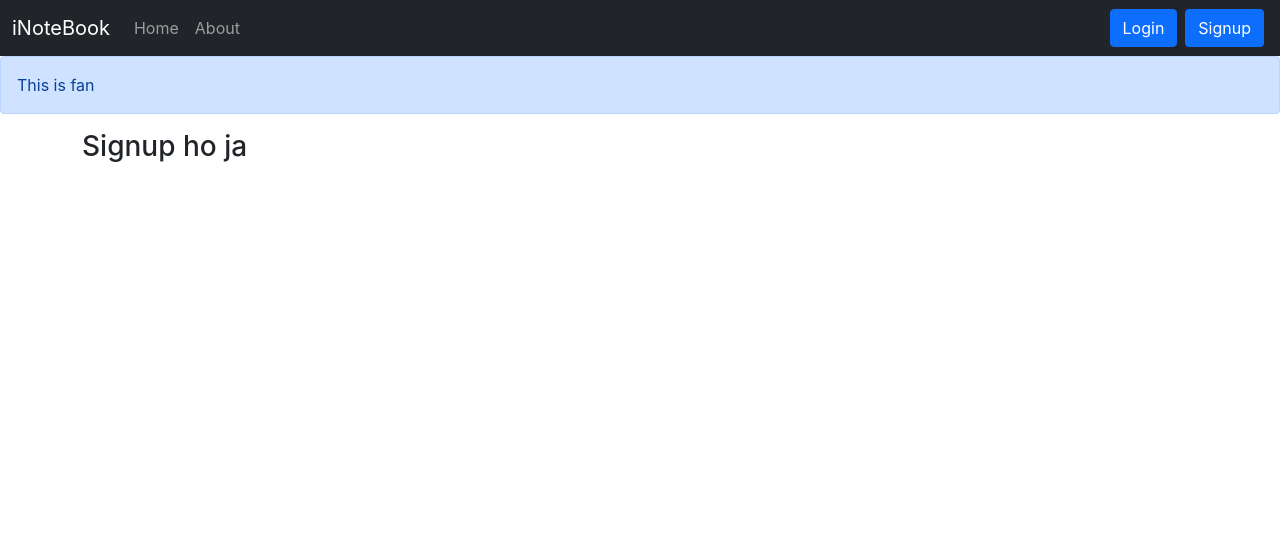
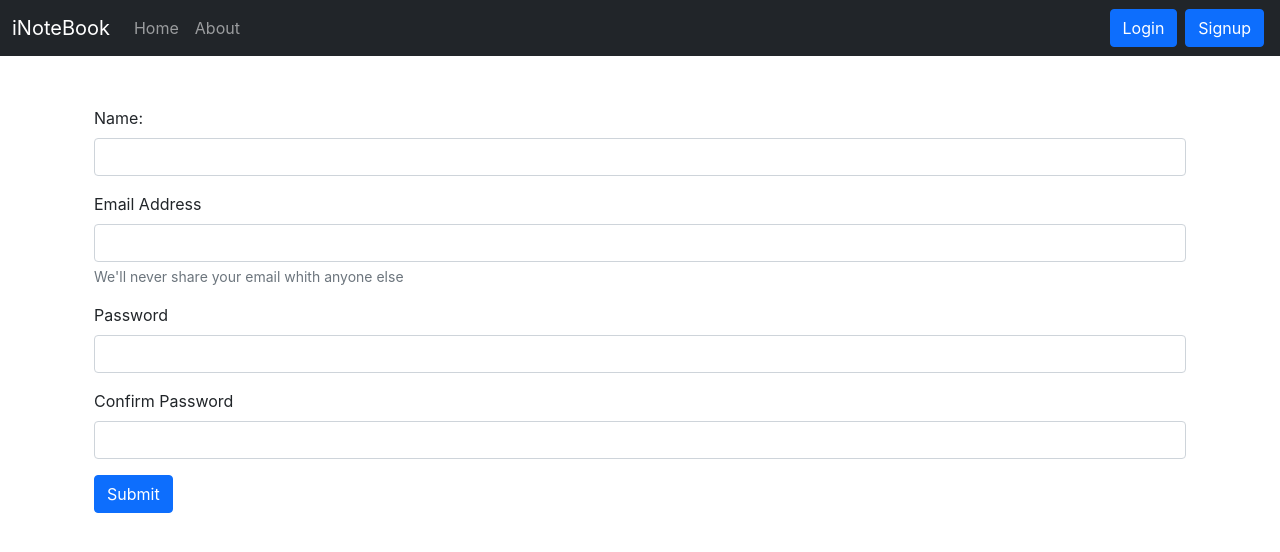
Before and after one commit to Shabbir414/CRUDprojectCH, a React (Create React App) app in the folder inotebook/: page /signup in a window 1280 px wide. Shown: the top 552 px of the page. Built offline with nearby package versions, Linux system fonts and the light colour scheme.

Commit message:
alerts commplete

```diff
--- a/inotebook/src/App.js
+++ b/inotebook/src/App.js
@@ -7,26 +7,37 @@ import NoteState from "./context/notes/NoteState";
 import Alert from "./components/Alert";
 import Login from "./components/Login";
 import Signup from "./components/Signup";
+import { useState } from "react";
 
 function App() {
+  const [alert, setAlert] = useState(null);
+  const showAlert = (message, type) => {
+    setAlert({
+      msg: message,
+      type: type,
+    });
+    setTimeout(() => {
+      setAlert(null);
+    }, 1500);
+  };
   return (
     <>
       <NoteState>
         <Router>
           <Navbar />
-          <Alert message="This is fan" />
+          <Alert alert={alert} />
           <div className="container">
             <Route exact path="/">
-              <Home />
+              <Home showAlert={showAlert} />
             </Route>
             <Route exact path="/about">
               <About />
             </Route>
             <Route exact path="/login">
-              <Login />
+              <Login showAlert={showAlert} />
             </Route>
             <Route exact path="/signup">
-              <Signup />
+              <Signup showAlert={showAlert} />
             </Route>
           </div>
         </Router>
--- a/inotebook/src/components/AddNote.js
+++ b/inotebook/src/components/AddNote.js
@@ -3,7 +3,7 @@ import { useContext } from "react";
 import { useState } from "react";
 import noteContext from "../context/notes/noteContext";
 
-const AddNote = () => {
+const AddNote = (props) => {
   const context = useContext(noteContext);
   const { addNote } = context;
 
@@ -12,6 +12,7 @@ const AddNote = () => {
     e.preventDefault();
     addNote(note.title, note.description, note.tag);
     setNote({ title: "", description: "", tag: "" });
+    props.showAlert("Added Successfuly", "success");
   };
   const onChange = (e) => {
     setNote({ ...note, [e.target.name]: e.target.value });
--- a/inotebook/src/components/Alert.js
+++ b/inotebook/src/components/Alert.js
@@ -1,13 +1,27 @@
 import React from "react";
 
-const Alert = (props) => {
+function Alert(props) {
+  const capitalize = (word) => {
+    if (word === "danger") {
+      word = "error";
+    }
+    const lower = word.toLowerCase();
+    return lower.charAt(0).toUpperCase() + lower.slice(1);
+  };
   return (
-    <>
-      <div className="alert alert-primary" role={"alert"}>
-        {props.message}
-      </div>
-    </>
+    <div style={{ height: "50px" }}>
+      {props.alert && (
+        <div
+          className={`
+              alert alert-${props.alert.type} alert-dismissible fade show
+            `}
+          role="alert"
+        >
+          <strong>{capitalize(props.alert.type)}</strong>: {props.alert.msg}
+        </div>
+      )}
+    </div>
   );
-};
+}
 
 export default Alert;
--- a/inotebook/src/components/Home.js
+++ b/inotebook/src/components/Home.js
@@ -2,10 +2,11 @@
 
 import Notes from "./Notes";
 
-const Home = () => {
+const Home = (props) => {
+  const { showAlert } = props;
   return (
     <div>
-      <Notes />
+      <Notes showAlert={showAlert} />
     </div>
   );
 };
--- a/inotebook/src/components/Login.js
+++ b/inotebook/src/components/Login.js
@@ -23,8 +23,9 @@ const Login = (props) => {
       // Save the auth token and redirect
       localStorage.setItem("token", json.authtoken);
       history.push("/");
+      props.showAlert("loggedin succesfully", "success");
     } else {
-      alert("Invalid credentials");
+      props.showAlert("invalid credentionls", "danger");
     }
   };
   const onChange = (e) => {
--- a/inotebook/src/components/Noteitem.js
+++ b/inotebook/src/components/Noteitem.js
@@ -16,6 +16,7 @@ const Noteitem = (props) => {
             className="far fa-trash-alt mx-2"
             onClick={() => {
               deleteNote(note._id);
+              props.showAlert("Deletes successfuly", "success");
             }}
           ></i>
           <i
--- a/inotebook/src/components/Notes.js
+++ b/inotebook/src/components/Notes.js
@@ -3,7 +3,7 @@ import noteContext from "../context/notes/noteContext";
 import Noteitem from "./Noteitem";
 import AddNote from "./AddNote";
 
-const Notes = () => {
+const Notes = (props) => {
   const context = useContext(noteContext);
   const { notes, getNotes, editNote } = context;
   useEffect(() => {
@@ -36,6 +36,7 @@ const Notes = () => {
     editNote(note.id, note.etitle, note.edescription, note.etag);
     //e.preventDefault();
     refClose.current.click();
+    props.showAlert("Updated Successfully", "success");
   };
   const onChange = (e) => {
     setNote({ ...note, [e.target.name]: e.target.value });
@@ -43,7 +44,7 @@ const Notes = () => {
 
   return (
     <>
-      <AddNote />
+      <AddNote showAlert={props.showAlert} />
       <button
         ref={ref}
         type="button"
@@ -155,7 +156,12 @@ const Notes = () => {
         </div>
         {notes.map((note) => {
           return (
-            <Noteitem key={note._id} updateNote={updateNote} note={note} />
+            <Noteitem
+              key={note._id}
+              updateNote={updateNote}
+              showAlert={props.showAlert}
+              note={note}
+            />
           );
         })}
       </div>
--- a/inotebook/src/components/Signup.js
+++ b/inotebook/src/components/Signup.js
@@ -1,9 +1,112 @@
-import React from "react";
+import React, { useState } from "react";
+import { useHistory } from "react-router-dom";
 
-const Signup = () => {
+const Signup = (props) => {
+  const [credentials, setCredentials] = useState({
+    name: "",
+    email: "",
+    password: "",
+    cpassword: "",
+  });
+  let history = useHistory();
+
+  const handleSubmit = async (e) => {
+    e.preventDefault();
+    const { name, email, password } = credentials;
+    const response = await fetch("http://localhost:5000/api/auth/creatuser", {
+      method: "POST",
+      headers: {
+        "Content-Type": "application/json",
+      },
+      body: JSON.stringify({
+        name,
+        email,
+        password,
+      }),
+    });
+    const json = await response.json();
+    console.log(json);
+    if (json.success) {
+      // Save the auth token and redirect
+      localStorage.setItem("token", json.authtoken);
+      history.push("/");
+      props.showAlert("account created succesfully", "success");
+    } else {
+      props.showAlert("invalid credentionls", "danger");
+    }
+  };
+  const onChange = (e) => {
+    setCredentials({ ...credentials, [e.target.name]: e.target.value });
+  };
+
   return (
-    <div>
-      <h3> Signup ho ja</h3>
+    <div className="container">
+      <form onSubmit={handleSubmit}>
+        <div className="mb-3">
+          <label htmlFor="name" className="form-label">
+            Name:
+          </label>
+          <input
+            type="text"
+            className="form-control"
+            // value={credentials.email}
+            onChange={onChange}
+            id="name"
+            name="name"
+            aria-describedby="emailHelp"
+          ></input>
+        </div>
+        <div className="mb-3">
+          <label htmlFor="email" className="form-label">
+            Email Address
+          </label>
+          <input
+            type="email"
+            className="form-control"
+            // value={credentials.email}
+            onChange={onChange}
+            id="email"
+            name="email"
+            aria-describedby="emailHelp"
+          ></input>
+          <div id="emailHelp" className="form-text">
+            We'll never share your email whith anyone else
+          </div>
+        </div>
+        <div className="mb-3">
+          <label htmlFor="password" className="form-label">
+            Password
+          </label>
+          <input
+            type="password"
+            className="form-control"
+            // value={credentials.password}
+            onChange={onChange}
+            name="password"
+            id="password"
+            minLength={5}
+            required
+          ></input>
+        </div>
+        <div className="mb-3">
+          <label htmlFor="cpassword" className="form-label">
+            Confirm Password
+          </label>
+          <input
+            type="password"
+            className="form-control"
+            // value={credentials.password}
+            onChange={onChange}
+            name="cpassword"
+            id="cpassword"
+            minLength={5}
+            required
+          ></input>
+        </div>
+        <button type="submit" className="btn btn-primary">
+          Submit
+        </button>
+      </form>
     </div>
   );
 };
```
Also changed, not shown: 1 other file (tests, documents, lock files or other folders).
